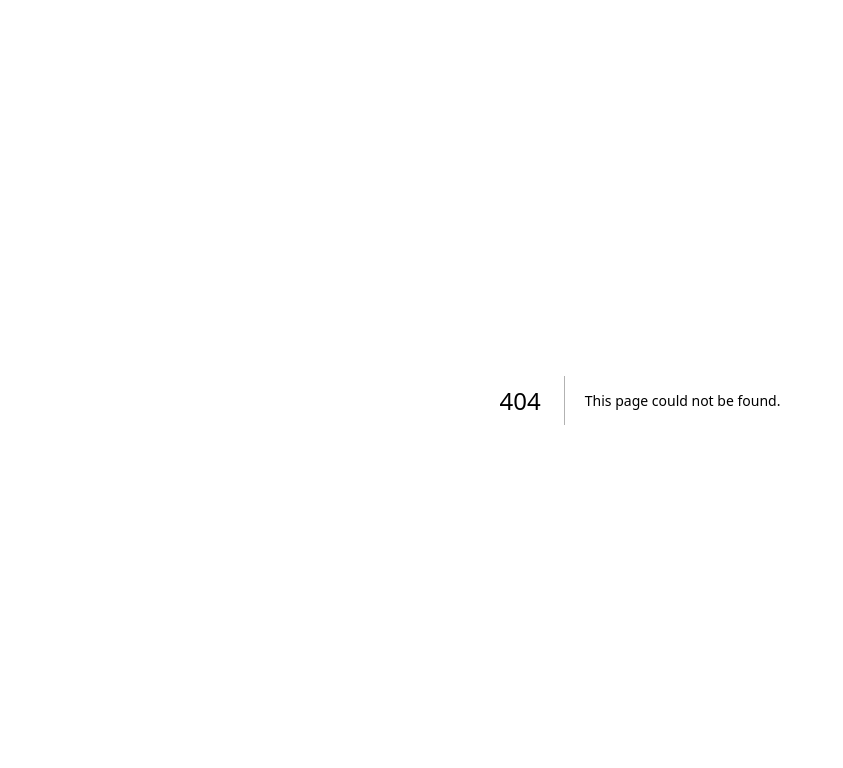
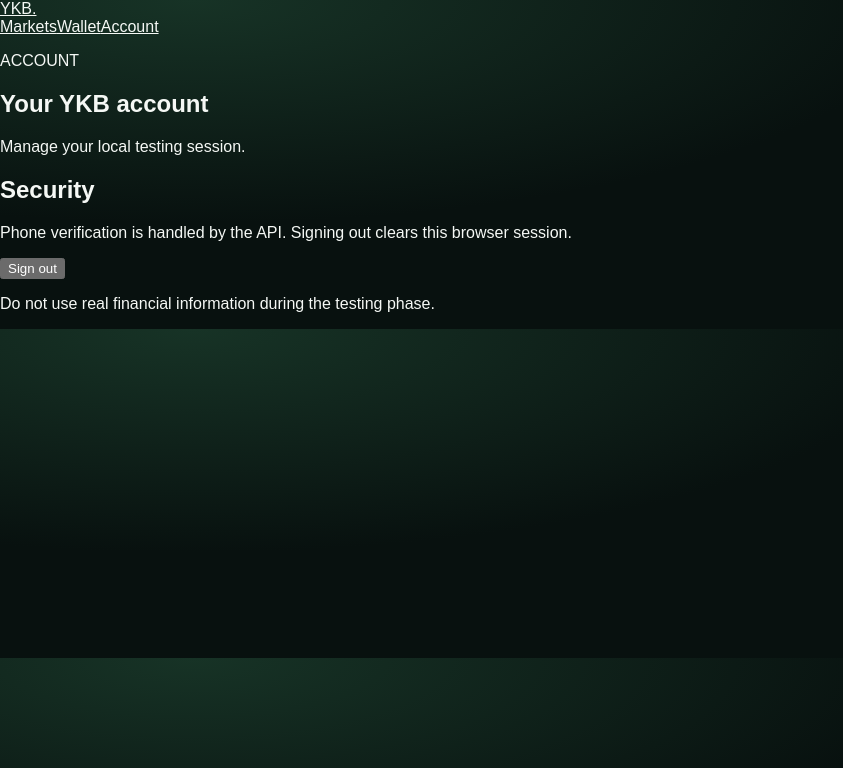
Before and after one commit to 0xclets/You-know-ball, a Next.js app in the folder apps/web/: page /account in a window 1280 px wide. Before the commit this address had no page. Shown: the top 768 px of the page, without its empty margins (0-843 px from the left). Built offline with nearby package versions, Linux system fonts and the light colour scheme.

Commit message:
feat: add account session controls

```diff
--- /dev/null
+++ b/apps/web/app/account/page.tsx
@@ -0,0 +1,7 @@
+'use client';
+
+import Link from 'next/link';
+export default function AccountPage() {
+  function signOut() { sessionStorage.removeItem('ykbAccessToken'); sessionStorage.removeItem('ykbRefreshToken'); window.location.href = '/login'; }
+  return <main className="app-shell"><header className="app-topbar"><Link href="/" className="brand">YKB<span>.</span></Link><nav><Link href="/markets">Markets</Link><Link href="/wallet">Wallet</Link><Link href="/account">Account</Link></nav></header><section className="page-intro"><p className="eyebrow">ACCOUNT</p><h1>Your YKB account</h1><p className="muted">Manage your local testing session.</p></section><article className="panel"><h2>Security</h2><p className="muted">Phone verification is handled by the API. Signing out clears this browser session.</p><button onClick={signOut}>Sign out</button></article><p className="small-note">Do not use real financial information during the testing phase.</p></main>;
+}
```
